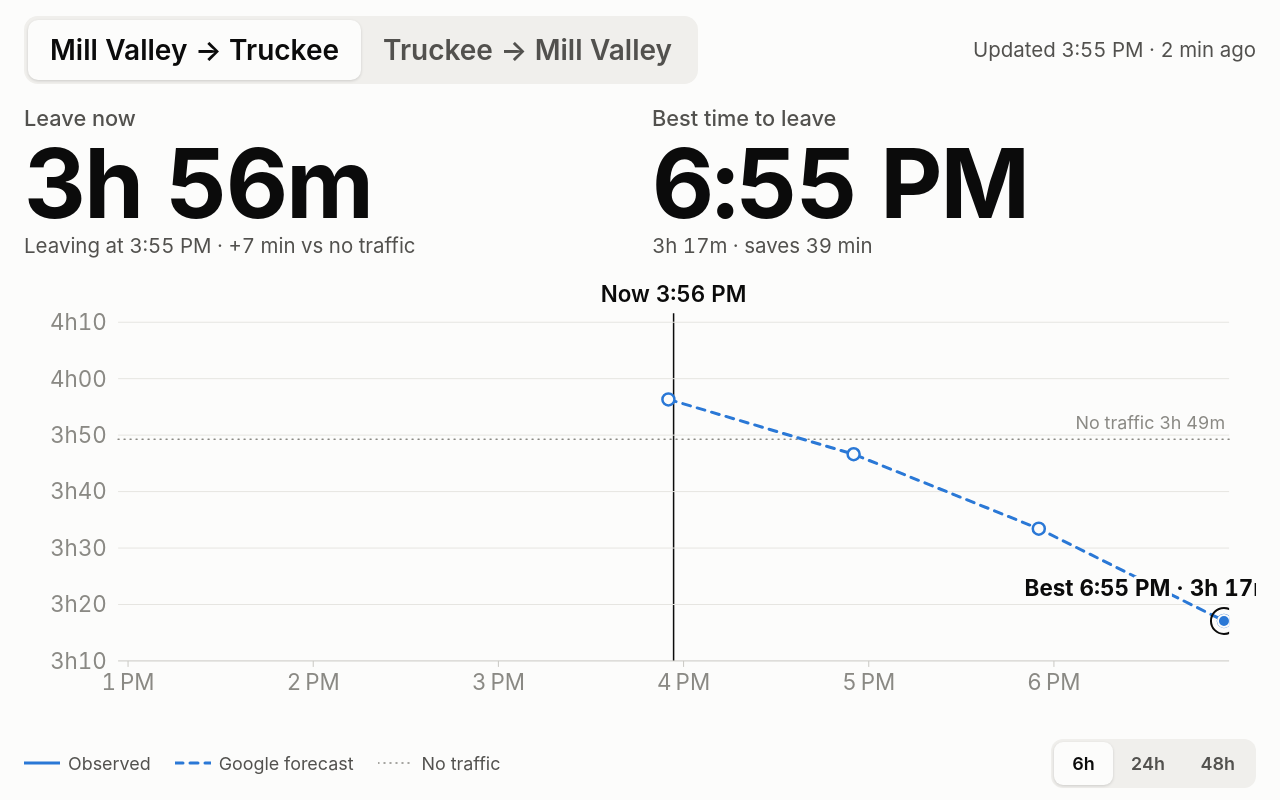
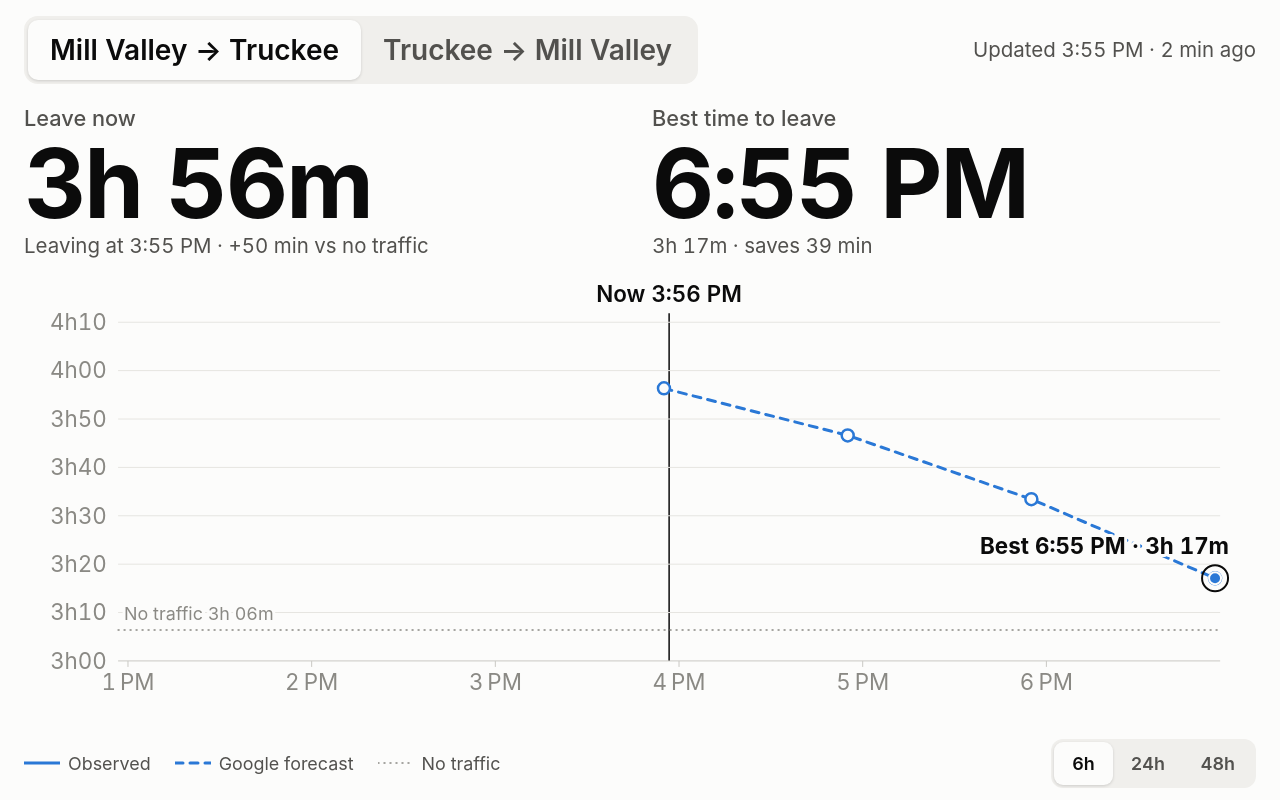
Before and after one commit to biggsie/drive-time, a plain HTML site: page index.html in a window 1280 px wide. Drawn offline with Linux system fonts and the light colour scheme.

Commit message:
Chart: consistent free-flow baseline, keep edge labels/markers in view
Google's staticDuration varies by departure time (3h49m now vs 3h06m later in
the first real pull), so the no-traffic reference is now the lowest value in
the latest forecast set, used for both the dotted line and the hero caption.
Best-departure label anchors away from plot edges; no-traffic label moves left.

Co-Authored-By: Claude Opus 5.5 <noreply@anthropic.com>
Claude-Session: https://claude.ai/code/session_014BaGGNcCiSdj41nxdtnkv8

```diff
--- a/css/style.css
+++ b/css/style.css
@@ -103,7 +103,7 @@ button { font: inherit; color: inherit; cursor: pointer; }
 .obs-dot { fill: var(--series); stroke: var(--surface); stroke-width: 2; }
 .fc-dot { fill: var(--surface); stroke: var(--series); stroke-width: 2.5; }
 .static-line { stroke: var(--ink-3); stroke-width: 1.5; stroke-dasharray: 1 5; stroke-linecap: round; }
-.static-label { fill: var(--ink-3); }
+.static-label { fill: var(--ink-3); paint-order: stroke; stroke: var(--surface); stroke-width: 6px; stroke-linejoin: round; }
 .best-ring { fill: none; stroke: var(--ink); stroke-width: 2; }
 .best-dot { fill: var(--series); stroke: var(--surface); stroke-width: 2; }
 .best-label { fill: var(--ink); font-weight: 700; paint-order: stroke; stroke: var(--surface); stroke-width: 6px; stroke-linejoin: round; }
--- a/js/app.js
+++ b/js/app.js
@@ -1,5 +1,5 @@
 import { loadConfig, loadLatest, loadHistory, monthsBetween, observedSeries, forecastSeries } from './data.js';
-import { renderChart, fmtDuration, bestInView } from './chart.js';
+import { renderChart, fmtDuration, bestInView, freeFlowSeconds } from './chart.js';
 
 const HOUR = 3600e3;
 const $ = sel => document.querySelector(sel);
@@ -70,12 +70,13 @@ function render() {
 
   // Hero: leave-now duration, and the best departure in the forecast horizon.
   const nowPoint = forecast.find(p => p.offset === 0);
+  const freeFlow = freeFlowSeconds(forecast, observed);
   const fresh = latest?.generated_at_utc ? now - new Date(latest.generated_at_utc) : Infinity;
   if (nowPoint) {
     $('#now-value').textContent = fmtDuration(nowPoint.d);
     $('#now-value').classList.remove('empty-value');
     $('#now-caption').textContent = `Leaving at ${time.format(nowPoint.t)}` +
-      (nowPoint.s ? ` · ${signed(nowPoint.d - nowPoint.s)} vs no traffic` : '');
+      (freeFlow ? ` · ${signed(nowPoint.d - freeFlow)} vs no traffic` : '');
   } else {
     $('#now-value').textContent = '–';
     $('#now-value').classList.add('empty-value');
--- a/js/chart.js
+++ b/js/chart.js
@@ -42,6 +42,15 @@ function hourStep(windowHours) {
   return 6;
 }
 
+// Google's staticDuration varies by departure time (it can sit well above the
+// free-flow time), so the "no traffic" reference is the lowest one in the latest
+// forecast set, falling back to the most recent observed value.
+export function freeFlowSeconds(forecast, observed) {
+  const fs = forecast.map(p => p.s).filter(Number.isFinite);
+  if (fs.length) return Math.min(...fs);
+  return [...observed].reverse().find(p => Number.isFinite(p.s))?.s ?? null;
+}
+
 // Pick the best (shortest) departure in view. Future departures (forecast, incl. "now")
 // win because they are actionable; if none are in view, fall back to the lowest
 // observed point and label it as past.
@@ -61,7 +70,7 @@ export function renderChart(svg, opts) {
   svg.setAttribute('viewBox', `0 0 ${width} ${height}`);
 
   const fs = Math.max(16, Math.min(24, width / 55));
-  const m = { top: fs * 2.6, right: fs * 1.2, bottom: fs * 3.2, left: fs * 4.2 };
+  const m = { top: fs * 2.6, right: fs * 1.6, bottom: fs * 3.2, left: fs * 4.2 };
   const iw = width - m.left - m.right, ih = height - m.top - m.bottom;
   const x0 = new Date(center - (windowHours / 2) * HOUR), x1 = new Date(+center + (windowHours / 2) * HOUR);
   const xs = t => m.left + ((t - x0) / (x1 - x0)) * iw;
@@ -71,7 +80,7 @@ export function renderChart(svg, opts) {
   const near = p => p.t >= x0 - pad && p.t <= +x1 + pad;
   const visObs = observed.filter(near), visFc = forecast.filter(near);
   const vals = [...visObs, ...visFc].map(mode.value);
-  const staticRef = [...forecast, ...observed].reverse().find(p => p.s)?.s ?? null;
+  const staticRef = freeFlowSeconds(forecast, observed);
   if (staticRef && yMode === 'duration') vals.push(staticRef / 60);
 
   const g = el('g', {}, svg);
@@ -134,12 +143,15 @@ export function renderChart(svg, opts) {
   if (staticRef && yMode === 'duration') {
     const y = ys(staticRef / 60);
     el('line', { x1: m.left, x2: m.left + iw, y1: y, y2: y, class: 'static-line' }, g);
-    const lab = el('text', { x: m.left + iw - 4, y: y - fs * 0.45, class: 'static-label', 'text-anchor': 'end', 'font-size': fs * 0.8 }, g);
+    // Left edge: the best-departure label lives on the right (future) side.
+    const lab = el('text', { x: m.left + 6, y: y - fs * 0.45, class: 'static-label', 'text-anchor': 'start', 'font-size': fs * 0.8 }, g);
     lab.textContent = `No traffic ${fmtDuration(staticRef)}`;
   }
 
   const clip = el('clipPath', { id: 'plot-clip' }, el('defs', {}, svg));
-  el('rect', { x: m.left, y: m.top - fs, width: iw, height: ih + fs * 2 }, clip);
+  // Slightly wider than the plot so markers on the window edge (e.g. the +3h
+  // forecast when "now" is centred) aren't cut in half.
+  el('rect', { x: m.left - 16, y: m.top - fs, width: iw + 32, height: ih + fs * 2 }, clip);
   const plot = el('g', { 'clip-path': 'url(#plot-clip)' }, g);
   const path = pts => pts.map((p, i) => `${i ? 'L' : 'M'}${xs(p.t).toFixed(1)},${ys(mode.value(p)).toFixed(1)}`).join('');
 
@@ -161,9 +173,12 @@ export function renderChart(svg, opts) {
     el('circle', { cx: x, cy: y, r: 13, class: 'best-ring' }, plot);
     el('circle', { cx: x, cy: y, r: 6, class: 'best-dot' }, plot);
     const above = y - m.top > fs * 2.2;
+    // Anchor the label so it never runs off either edge of the plot.
+    const anchor = x > m.left + iw * 0.8 ? 'end' : x < m.left + iw * 0.2 ? 'start' : 'middle';
+    const lx = anchor === 'end' ? x + 14 : anchor === 'start' ? x - 14 : x;
     const lab = el('text', {
-      x: Math.min(Math.max(x, m.left + 80), m.left + iw - 80), y: above ? y - fs * 1.1 : y + fs * 1.9,
-      class: 'best-label', 'text-anchor': 'middle', 'font-size': fs,
+      x: lx, y: above ? y - fs * 1.1 : y + fs * 1.9,
+      class: 'best-label', 'text-anchor': anchor, 'font-size': fs,
     }, g);
     lab.textContent = `${best.isFuture ? 'Best' : 'Lowest'} ${time.format(p.t)} · ${fmtDuration(p.d)}`;
   }
```
